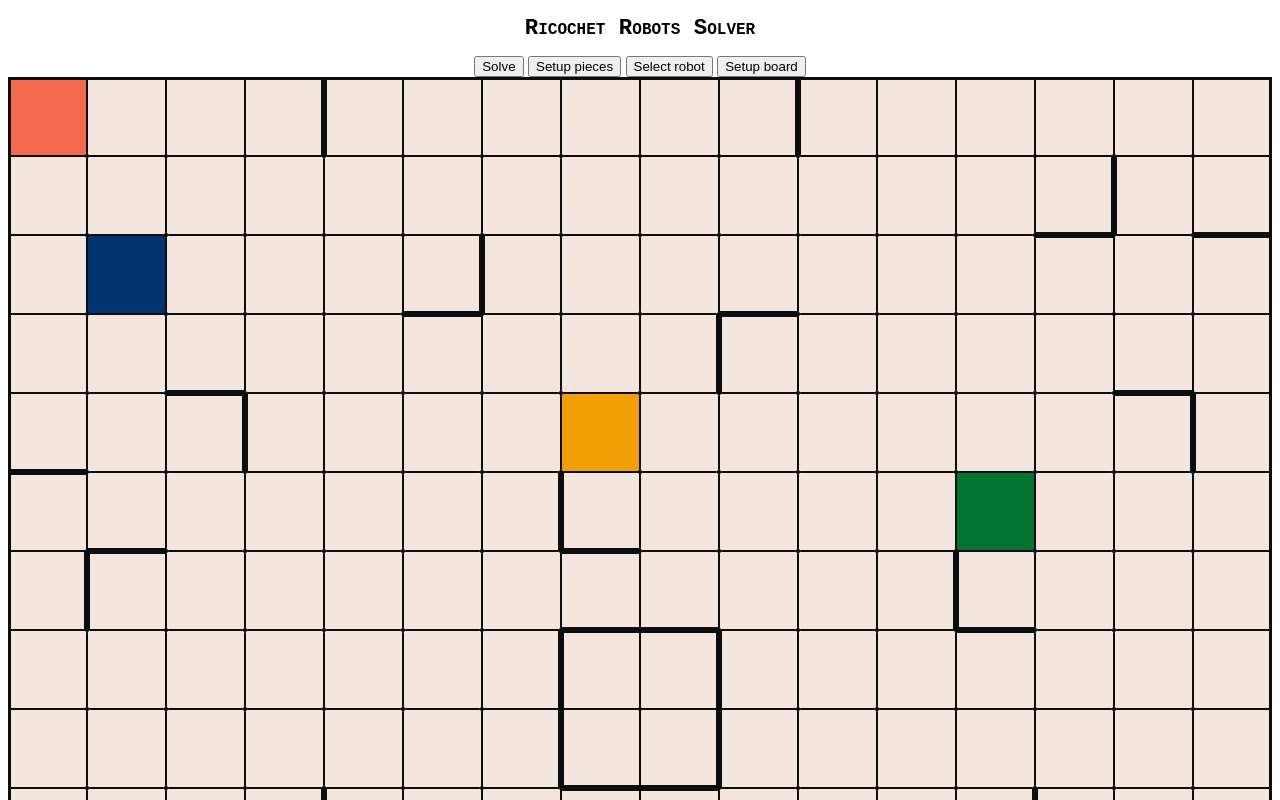
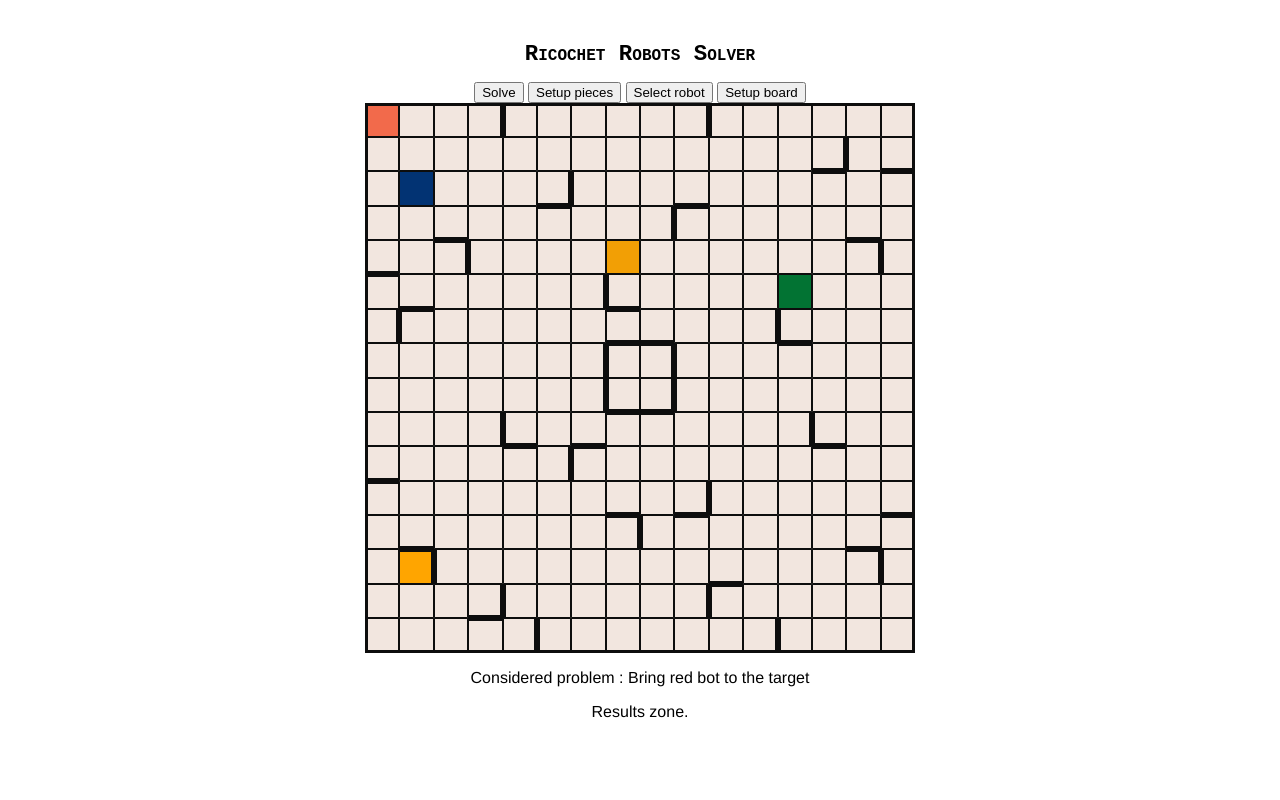
Before and after one commit to hector-pelletier/ricochet-robots, a plain HTML site: page index.html in a window 1280 px wide. Shown: the top 800 px of the page. Drawn offline with Linux system fonts and the light colour scheme.

Commit message:
Better look on big screens

```diff
--- a/index.html
+++ b/index.html
@@ -7,17 +7,17 @@
 		<link rel="stylesheet" href="style.css" />
 	</head>
 	<body>
-		<h1 style="text-align:center">Ricochet Robots Solver</h1>
-		<div id="controls" style="width:100%; text-align:center">
+		<h1>Ricochet Robots Solver</h1>
+		<div id="controls">
 			<button id="solve">Solve</button>
 			<button id="place-robots">Setup pieces</button>
 			<button id="select-robot">Select robot</button>
 			<button id="arrange-board">Setup board</button>
 		</div>
 		<div id="context-menu"></div>
-		<div id="board", style="display: grid; grid-template-columns: repeat(16, 1fr)"></div>
-		<p id="context" style="width:100%; background-color:#ffcc99; text-align:center">Considered problem : Bring red bot to the target</p>
-		<p id="solution" style="text-align:center">Results zone.</p>
+		<div id="board"></div>
+		<p id="context">Considered problem : Bring red bot to the target</p>
+		<p id="solution">Results zone.</p>
 		<script type="text/javascript" src="board-solver.js"></script>
 	</body>
 </html>
--- a/style.css
+++ b/style.css
@@ -18,6 +18,10 @@
 body {
 	font-family: "Helvetica", sans-serif;
 	font-size: 100%;
+
+	max-width: 550px;
+	margin: auto;
+	padding: 2%;
 
 	text-align: center
 }
```
